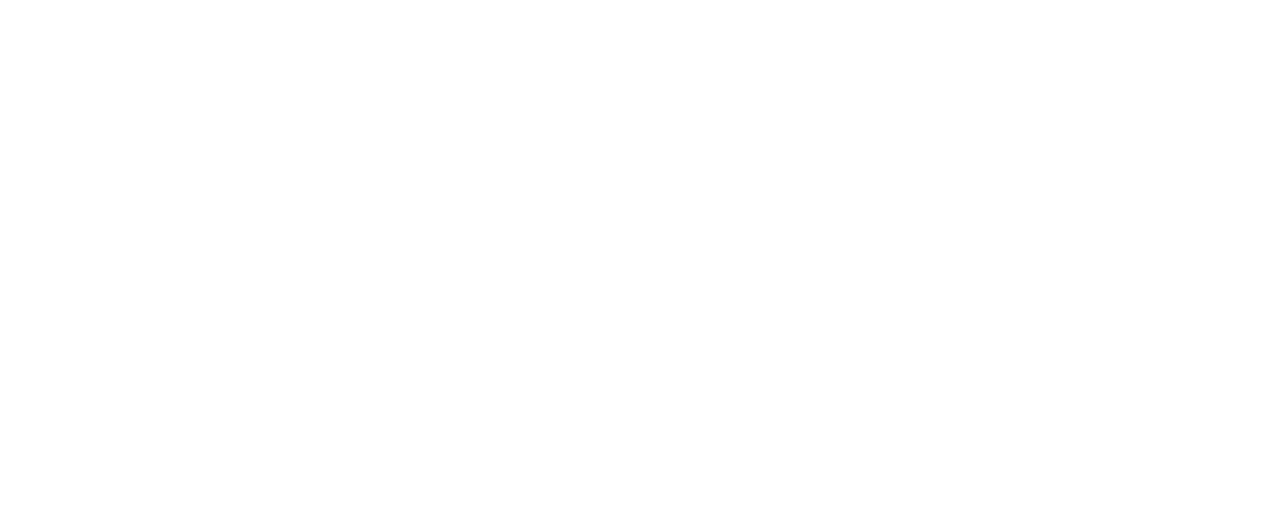
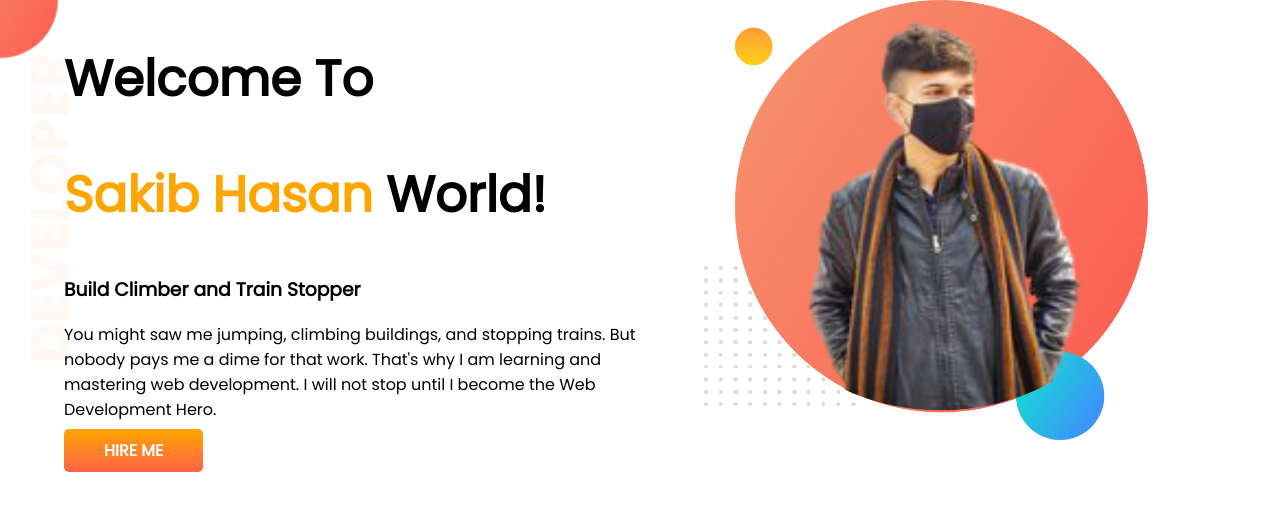
Before and after one commit to nihansakib/developer-portfolio, a plain HTML site: page index.html in a window 1280 px wide. Drawn offline with Linux system fonts and the light colour scheme.

Commit message:
top banner add

```diff
--- a/index.html
+++ b/index.html
@@ -1,11 +1,32 @@
 <!DOCTYPE html>
 <html lang="en">
+
 <head>
     <meta charset="UTF-8">
     <title>My_Fast_Web-page</title>
+    <link rel="preconnect" href="https://fonts.googleapis.com">
+    <link rel="preconnect" href="https://fonts.gstatic.com" crossorigin>
+    <link href="https://fonts.googleapis.com/css2?family=Poppins&display=swap" rel="stylesheet">
     <link rel="stylesheet" href="style.css">
 </head>
+
 <body>
+    <section class="top-banner">
+        <div class="blog1">
+            <h1>Welcome To</h1>
+            <h1><span class="orange_color">Sakib Hasan</span> World!</h1>
+            <h3>Build Climber and Train Stopper</h3>
+            <p>You might saw me jumping, climbing buildings, and stopping trains. But nobody pays me a dime for that
+                work.
+                That's why I am learning and mastering web development. I will not stop until I become the Web
+                Development
+                Hero.</p>
+            <a class="text-button" target="_blank" href="https://www.facebook.com/nihan.khan.148">HIRE ME</a>
+        </div>
+        <div class="blog1">
+            <img src="images/my-bg.png">
+        </div>
+    </section>
+</body>
 
-</body>
 </html>
--- a/style.css
+++ b/style.css
@@ -0,0 +1,32 @@
+body{
+    font-family: 'Poppins', sans-serif;
+    margin: 0;
+}
+h1{
+    font-size: 50px;
+}
+.orange_color{
+    color: orange;
+}
+section{
+    display: flex;
+}
+.blog1{
+    width: 50%;
+    padding-left: 5%;
+}
+.blog1 img{
+    width: 77%;
+}
+.text-button{
+    text-decoration: none;
+    background-image: linear-gradient(orange,tomato);
+    padding: 10px 40px;
+    border-radius: 5px;
+    color: white;
+    font-weight: 700;
+}
+.top-banner{
+    background-image: url(images/top-banner.png);
+    background-repeat: no-repeat;
+}
```
Also changed, not shown: images/dream-bg.png (added), images/exp-bg.png (added), images/jhankar.png (added), images/jhankar2.png (added), images/my-bg.png (added), images/my-bg2.png (added), images/top-banner.png (added), showOff/sa.jpg (added), 7 other files.
